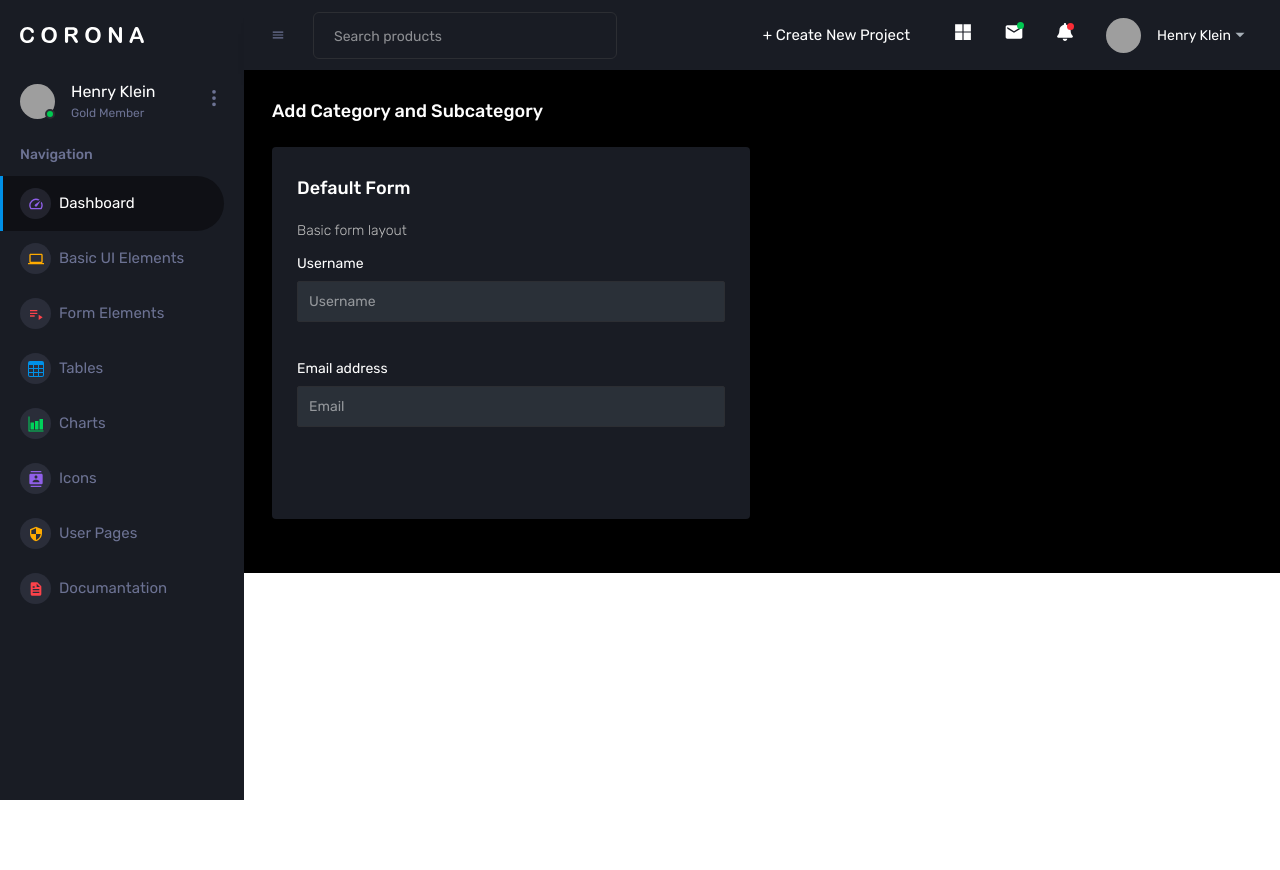
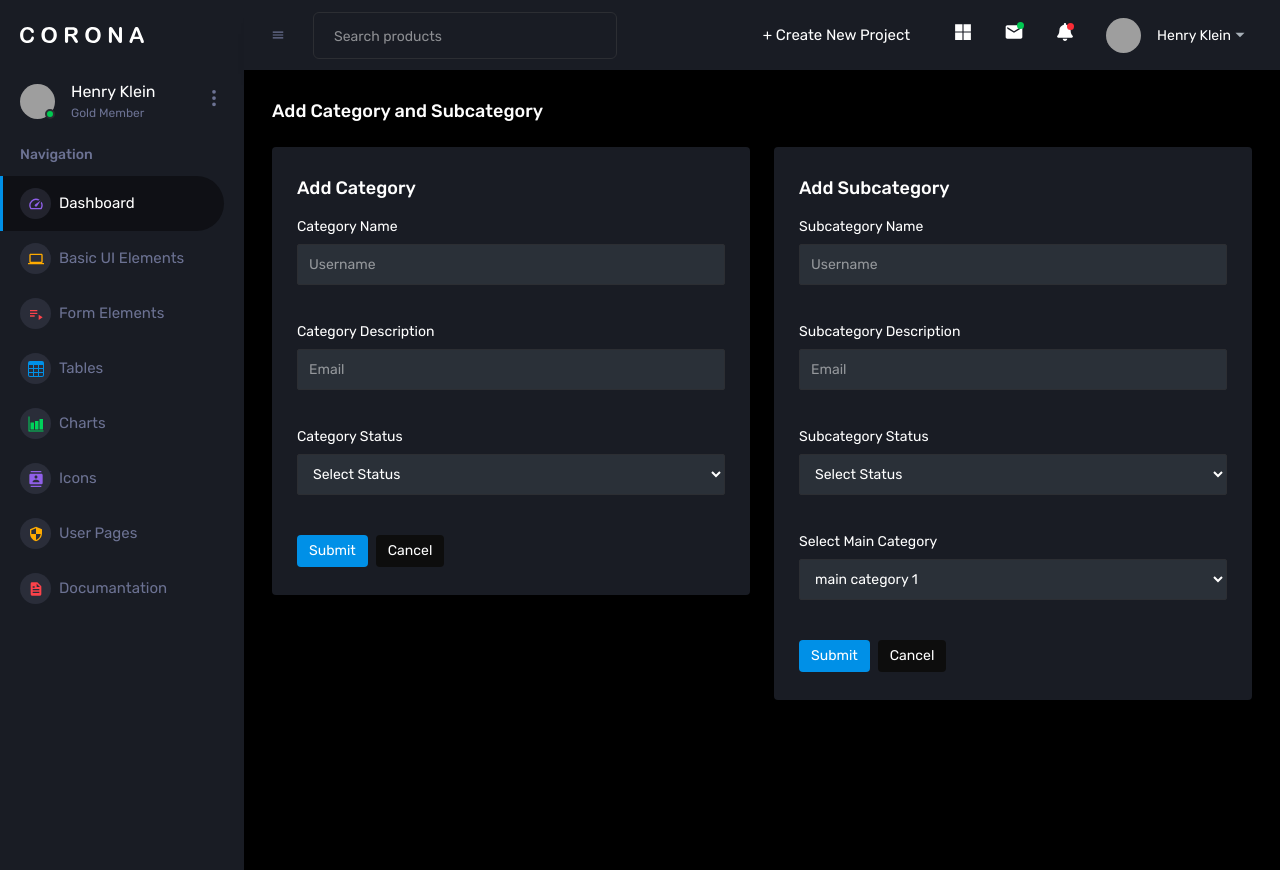
Before and after one commit to VISHNU-M123/PHOZOGY, a React (Vite) app in the folder admin/: page /add-category in a window 1280 px wide. Before the commit the page ends 800 px from the top, so only its background shows below. Built offline with nearby package versions, Linux system fonts and the light colour scheme; grey boxes are pictures that could not be loaded.

Commit message:
category subcategory form complete

```diff
--- a/admin/src/components/CategorySubcategoryForm.jsx
+++ b/admin/src/components/CategorySubcategoryForm.jsx
@@ -6,31 +6,71 @@ const CategorySubcategoryForm = () => {
         <div className='mb-[24px] flex items-center'>
             <h1 className='text-white text-[18px] font-[500] leading-tight'>Add Category and Subcategory</h1>
         </div>
-        <div className='-mx-3'>
+        <div className='-mx-3 flex flex-col md:flex-row'>
             <div className='mb-[24px] md:w-1/2 px-3'>
                 <div className='w-full min-w-full rounded-[4px] bg-[#191c24]'>
                     <div className='py-[28px] px-[25px]'>
-                        <h1 className='text-white mb-[18px] text-[18px] font-[500] capitalize'>Default form</h1>
-                        <p className='text-[rgb(191,191,191)] text-[14px] font-[300] mb-[16px]'>Basic form layout</p>
+                        <h1 className='text-white mb-[18px] text-[18px] font-[500] capitalize'>Add Category</h1>
                         <form action="">
                             <div className='mb-[40px]'>
-                                <label htmlFor="" className='text-[14px] leading-none align-top text-white'>Username</label>
+                                <label htmlFor="" className='text-[14px] leading-none align-top text-white'>Category Name</label>
                                 <input type="text" className='h-[41.2px] border border-[#2c2e33] text-[14px] font-normal py-[10px] px-[11px] bg-[#2A3038] rounded-[2px] text-white leading-none w-full block outline-none' placeholder='Username' />
                             </div>
                             <div className='mb-[40px]'>
-                                <label htmlFor="" className='text-[14px] leading-none align-top text-white'>Email address</label>
-                                <input type="text" className='h-[41.2px] border border-[#2c2e33] text-[14px] font-normal py-[10px] px-[11px] bg-[#2A3038] rounded-[2px] text-white leading-none w-full block outline-none' placeholder='Email' />
+                                <label htmlFor="" className='text-[14px] leading-none align-top text-white'>Category Description</label>
+                                <input type="email" className='h-[41.2px] border border-[#2c2e33] text-[14px] font-normal py-[10px] px-[11px] bg-[#2A3038] rounded-[2px] text-white leading-none w-full block outline-none' placeholder='Email' />
                             </div>
-                            <div></div>
-                            <div></div>
-                            <div></div>
-                            <button></button>
-                            <button></button>
+                            <div className='mb-[40px]'>
+                                <label htmlFor="" className='text-[14px] leading-none align-top text-white'>Category Status</label>
+                                <select name="" id="" className='h-[41.2px] border border-[#2c2e33] text-[14px] font-normal py-[10px] px-[11px] bg-[#2A3038] rounded-[2px] text-white leading-none w-full block outline-none'>
+                                    <option value="">Select Status</option>
+                                    <option value="">Active</option>
+                                    <option value="">Blocked</option>
+                                </select>
+                            </div>
+                            <button className='text-white cursor-pointer py-[6px] px-[12px] text-[14px] font-normal leading-[1.42857143] text-center align-middle rounded-[4px] bg-[#0090e7] mr-[8px] inline-block'>Submit</button>
+                            <button className='text-white cursor-pointer py-[6px] px-[12px] text-[14px] font-normal leading-[1.42857143] text-center align-middle rounded-[4px] bg-[#0d0d0d] inline-block'>Cancel</button>
                         </form>
                     </div>
                 </div>
             </div>
-            <div></div>
+            <div className='mb-[24px] md:w-1/2 px-3'>
+                <div className='w-full min-w-full rounded-[4px] bg-[#191c24]'>
+                    <div className='py-[28px] px-[25px]'>
+                        <h1 className='text-white mb-[18px] text-[18px] font-[500] capitalize'>Add Subcategory</h1>
+                        <form action="">
+                            <div className='mb-[40px]'>
+                                <label htmlFor="" className='text-[14px] leading-none align-top text-white'>Subcategory Name</label>
+                                <input type="text" className='h-[41.2px] border border-[#2c2e33] text-[14px] font-normal py-[10px] px-[11px] bg-[#2A3038] rounded-[2px] text-white leading-none w-full block outline-none' placeholder='Username' />
+                            </div>
+                            <div className='mb-[40px]'>
+                                <label htmlFor="" className='text-[14px] leading-none align-top text-white'>Subcategory Description</label>
+                                <input type="email" className='h-[41.2px] border border-[#2c2e33] text-[14px] font-normal py-[10px] px-[11px] bg-[#2A3038] rounded-[2px] text-white leading-none w-full block outline-none' placeholder='Email' />
+                            </div>
+                            <div className='mb-[40px]'>
+                                <label htmlFor="" className='text-[14px] leading-none align-top text-white'>Subcategory Status</label>
+                                <select name="" id="" className='h-[41.2px] border border-[#2c2e33] text-[14px] font-normal py-[10px] px-[11px] bg-[#2A3038] rounded-[2px] text-white leading-none w-full block outline-none'>
+                                    <option value="">Select Status</option>
+                                    <option value="">Active</option>
+                                    <option value="">Blocked</option>
+                                </select>
+                            </div>
+                            <div className='mb-[40px]'>
+                                <label htmlFor="" className='text-[14px] leading-none align-top text-white'>Select Main Category</label>
+                                <select name="" id="" className='h-[41.2px] border border-[#2c2e33] text-[14px] font-normal py-[10px] px-[11px] bg-[#2A3038] rounded-[2px] text-white leading-none w-full block outline-none'>
+                                    <option value="">main category 1</option>
+                                    <option value="">main category 2</option>
+                                    <option value="">main category 3</option>
+                                    <option value="">main category 4</option>
+                                    <option value="">main category 5</option>
+                                </select>
+                            </div>
+                            <button className='text-white cursor-pointer py-[6px] px-[12px] text-[14px] font-normal leading-[1.42857143] text-center align-middle rounded-[4px] bg-[#0090e7] mr-[8px] inline-block'>Submit</button>
+                            <button className='text-white cursor-pointer py-[6px] px-[12px] text-[14px] font-normal leading-[1.42857143] text-center align-middle rounded-[4px] bg-[#0d0d0d] inline-block'>Cancel</button>
+                        </form>
+                    </div>
+                </div>
+            </div>
         </div>
     </div>
   )
--- a/admin/src/pages/AddCategorySubcategory.jsx
+++ b/admin/src/pages/AddCategorySubcategory.jsx
@@ -19,7 +19,7 @@ const AddCategorySubcategory = () => {
         <div className="w-full">
           <Navbar toggleSidebarItems={toggleSidebarItems} showItems={showSidebarItems} />
           <div className="pt-[70px]">
-            <div className="bg-[#000000] py-[30px] px-[28px] w-full">
+            <div className="bg-[#000000] py-[30px] px-[28px] w-full min-h-screen">
               <CategorySubcategoryForm/>
             </div>
           </div>
```
